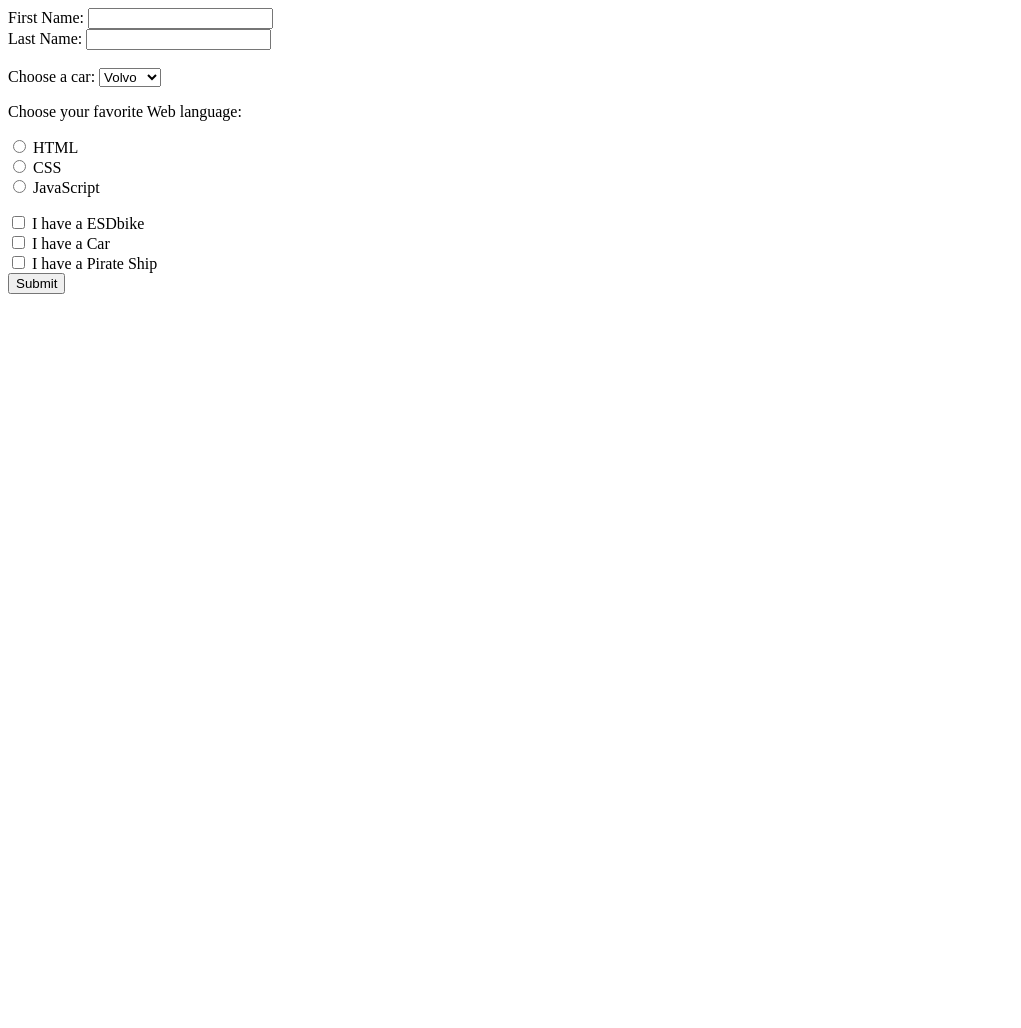
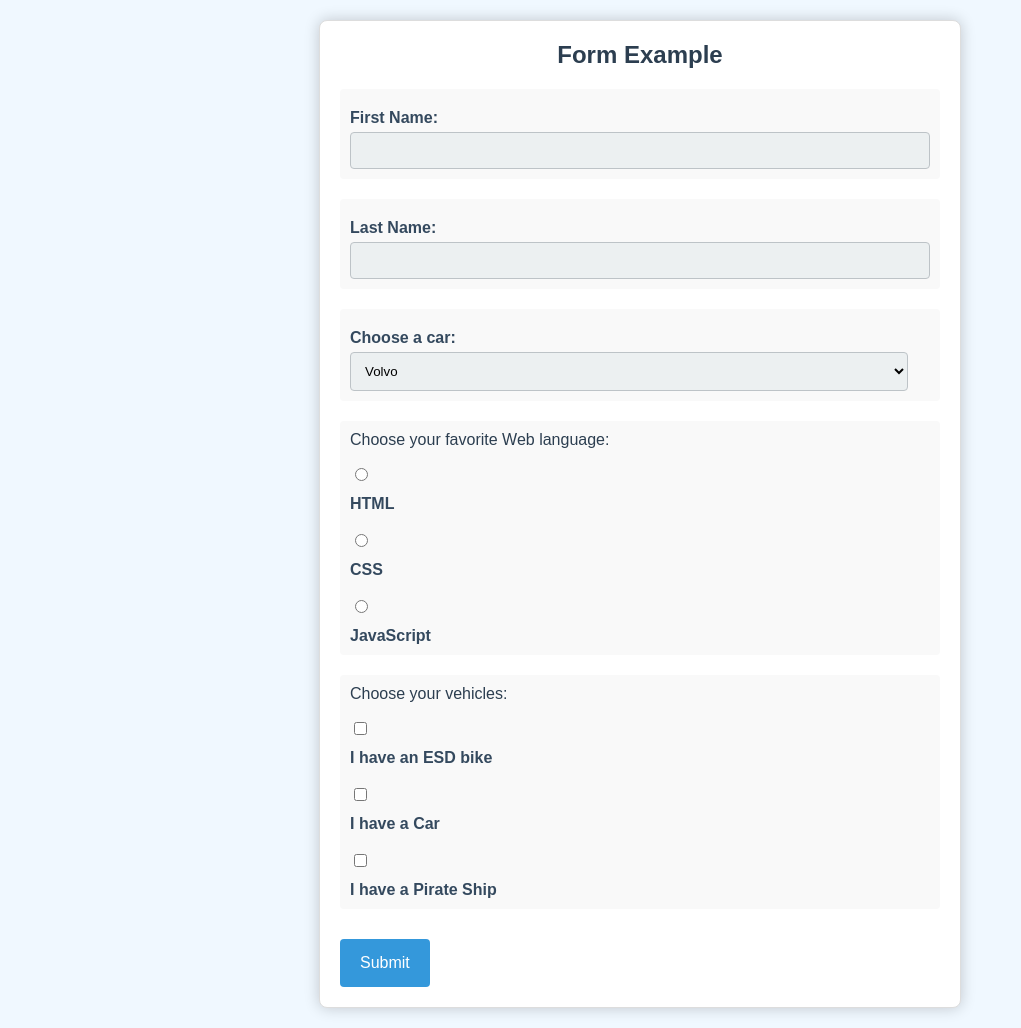
Before and after one commit to ApexLegeng200/MIDTERMS, a plain HTML site: page get_method/index.html in a window 1280 px wide. Shown: the whole page, without its empty margins (0-1021 px from the left). Before the commit the page ends 800 px from the top, so only its background shows below. Drawn offline with Linux system fonts and the light colour scheme.

Commit message:
Add files via upload

```diff
--- a/get_method/index.html
+++ b/get_method/index.html
@@ -1,32 +1,128 @@
-<form action = 'http://127.0.0.1:2007/process_get' method = 'GET'>
-    First Name: <input type = "text" name = "first_name"><br>
-    Last Name: <input type = "text" name = "last_name"><br>
-    <br>
+<!DOCTYPE html>
+<html>
+<head>
+    <title>Form Example</title>
+    <style>
+        body {
+            font-family: Arial, sans-serif;
+            background-color: #f0f8ff;
+            margin: 0;
+            padding: 20px;
+        }
 
+        form {
+            background-color: #ffffff;
+            border-radius: 8px;
+            box-shadow: 0 0 15px rgba(0, 0, 0, 0.2);
+            max-width: 600px;
+            margin: 0 auto;
+            padding: 20px;
+            border: 1px solid #ddd;
+        }
+
+        h2 {
+            text-align: center;
+            color: #2c3e50;
+            margin-top: 0;
+        }
+
+        label {
+            display: block;
+            margin-top: 10px;
+            font-weight: bold;
+            color: #34495e;
+        }
+
+        input[type="text"], select {
+            width: calc(100% - 22px);
+            padding: 10px;
+            margin-top: 5px;
+            border: 1px solid #bdc3c7;
+            border-radius: 4px;
+            background-color: #ecf0f1;
+        }
+
+        input[type="radio"], input[type="checkbox"] {
+            margin-right: 10px;
+        }
+
+        .form-section {
+            margin-bottom: 20px;
+            padding: 10px;
+            background-color: #f9f9f9;
+            border-radius: 4px;
+        }
+
+        .form-section p {
+            margin-top: 0;
+            color: #2c3e50;
+        }
+
+        input[type="submit"] {
+            background-color: #3498db;
+            color: white;
+            border: none;
+            padding: 15px 20px;
+            text-align: center;
+            text-decoration: none;
+            display: inline-block;
+            font-size: 16px;
+            margin-top: 10px;
+            border-radius: 4px;
+            cursor: pointer;
+            transition: background-color 0.3s ease;
+        }
+
+        input[type="submit"]:hover {
+            background-color: #2980b9;
+        }
+    </style>
+</head>
+<body>
+    <form action='http://127.0.0.1:2007/process_get' method='GET'>
+        <h2>Form Example</h2>
+
+        <div class="form-section">
+            <label for="first_name">First Name:</label>
+            <input type="text" id="first_name" name="first_name">
+        </div>
+
+        <div class="form-section">
+            <label for="last_name">Last Name:</label>
+            <input type="text" id="last_name" name="last_name">
+        </div>
+
+        <div class="form-section">
             <label for="cars">Choose a car:</label>
             <select id="cars" name="cars">
                 <option value="volvo">Volvo</option>
                 <option value="saab">Toyota</option>
-  <option value="fiat">fiat</option>
+                <option value="fiat">Fiat</option>
                 <option value="audi">Audi</option>
             </select>
+        </div>
 
+        <div class="form-section">
             <p>Choose your favorite Web language:</p>
-<form>
             <input type="radio" id="html" name="fav_language" value="HTML">
             <label for="html">HTML</label><br>
             <input type="radio" id="css" name="fav_language" value="CSS">
             <label for="css">CSS</label><br>
             <input type="radio" id="javascript" name="fav_language" value="JavaScript">
-  <label for="javascript">JavaScript</label><br>
-</form>
+            <label for="javascript">JavaScript</label>
+        </div>
 
-<form>
+        <div class="form-section">
+            <p>Choose your vehicles:</p>
             <input type="checkbox" id="vehicle1" name="vehicle1" value="Bike">
-  <label for="vehicle1"> I have a ESDbike</label><br>
+            <label for="vehicle1"> I have an ESD bike</label><br>
             <input type="checkbox" id="vehicle2" name="vehicle2" value="Car">
             <label for="vehicle2"> I have a Car</label><br>
             <input type="checkbox" id="vehicle3" name="vehicle3" value="Boat">
-  <label for="vehicle3"> I have a Pirate Ship</label><br>
-  <input type = "submit" value = "Submit"><br>
+            <label for="vehicle3"> I have a Pirate Ship</label>
+        </div>
+
+        <input type="submit" value="Submit">
     </form>
+</body>
+</html>
```
Lines whose indentation alone changed are shown as unchanged.
